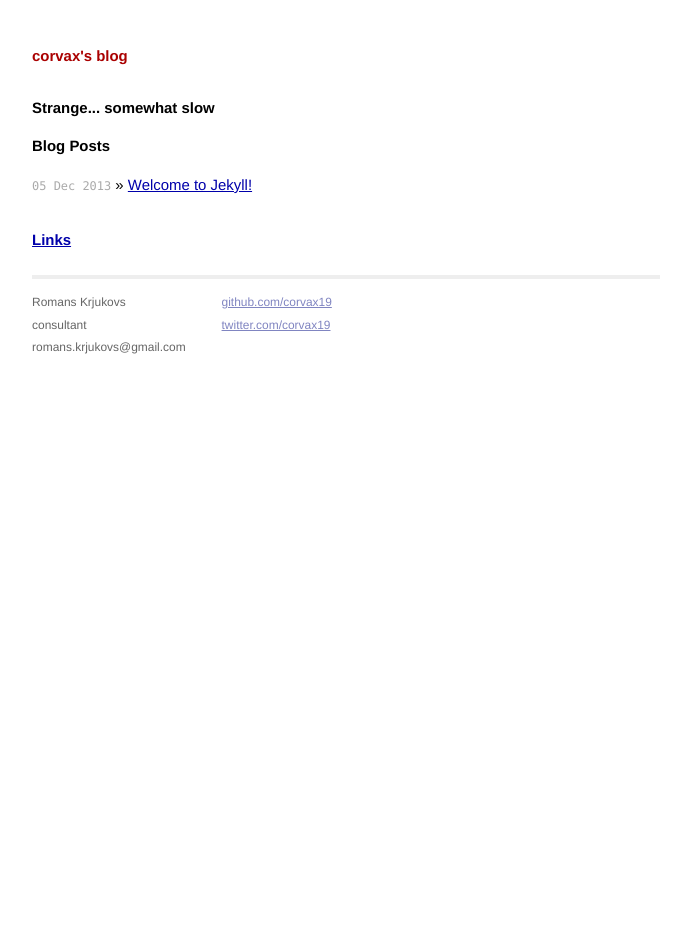
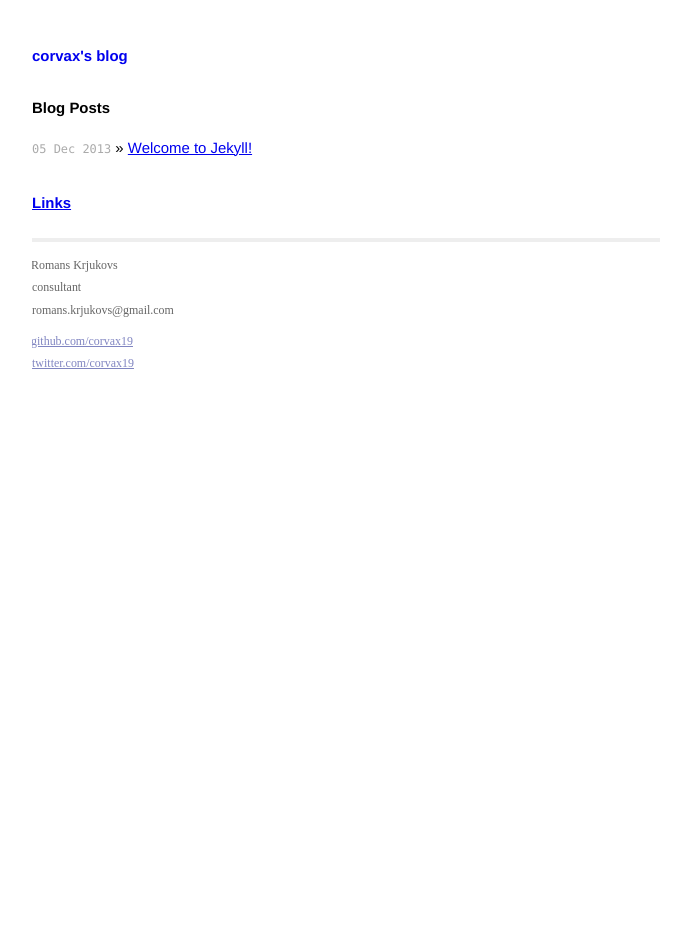
Before and after one commit to corvax19/corvax19.github.io, a Jekyll site: the page built from index.html, in a window 1280 px wide. Shown: the whole page, without its empty margins (294-985 px from the left). Built offline with Jekyll 4.4.1, drawn with Linux system fonts in a browser that asks for light colours; Markdown is read by kramdown in place of the engine named in the settings.

Commit message:
Adjust CSS

```diff
--- a/_layouts/default.html
+++ b/_layouts/default.html
@@ -11,6 +11,9 @@
 
         <!-- Custom CSS -->
         <link rel="stylesheet" href="/css/main.css">
+
+        <!-- typecast fonts -->
+        <script type="text/javascript" src="http://typecast.com/project_css/primitives/113460b8a42cc1.js"></script>
 
     </head>
     <body>
--- a/css/main.css
+++ b/css/main.css
@@ -20,15 +20,16 @@
 }
 
 h1, h2, h3, h4, h5, h6 {
-  font-size: 100%; }
+  font-size: 100%;
+}
 
 h1 { margin-bottom: 1em; }
 p { margin: 1em 0; }
 
-a         { color: #00a; }
+/*a         { color: #00a; }
 a:hover   { color: #000; }
 a:visited { color: #a0a; }
-
+*/
 /*****************************************************************************/
 /*
 /* Home
@@ -73,12 +74,22 @@
   margin-bottom: 2em;
 }
 
+.title h1 {
+  font-size: 55px;
+  line-height: 86px;
+  font-family: mf-brandon-text-230546;
+  text-align: left;
+  letter-spacing: -3px;
+  text-indent: -2px;
+  color: rgba(65,33,124,1);
+}
+
 .title a {
-  color: #a00;
+  /*color: #a00;*/
 }
 
 .title a:hover {
-  color: #000;
+  /*color: #000;*/
 }
 
 .header a.extra {
@@ -102,10 +113,22 @@
   overflow: hidden;
 }
 
-.footer .contact {
+.footer .contact-orig {
   float: left;
   margin-right: 3em;
 }
+
+.footer .contact {
+  width: 482px;
+  font-family: Actor;
+  font-weight: 400;
+  font-style: normal;
+  margin: 0px 0px -3px 0px;
+  letter-spacing: 0px;
+  text-indent: -1px;
+  text-transform: none;
+}
+
 
 .footer .contact a {
   color: #8085C1;
--- a/index.html
+++ b/index.html
@@ -4,7 +4,6 @@
 ---
 
 <div id="home">
-  <h1>Strange... somewhat slow</h1>
   <h1>Blog Posts</h1>
   <ul class="posts">
     {% for post in site.posts %}
```
